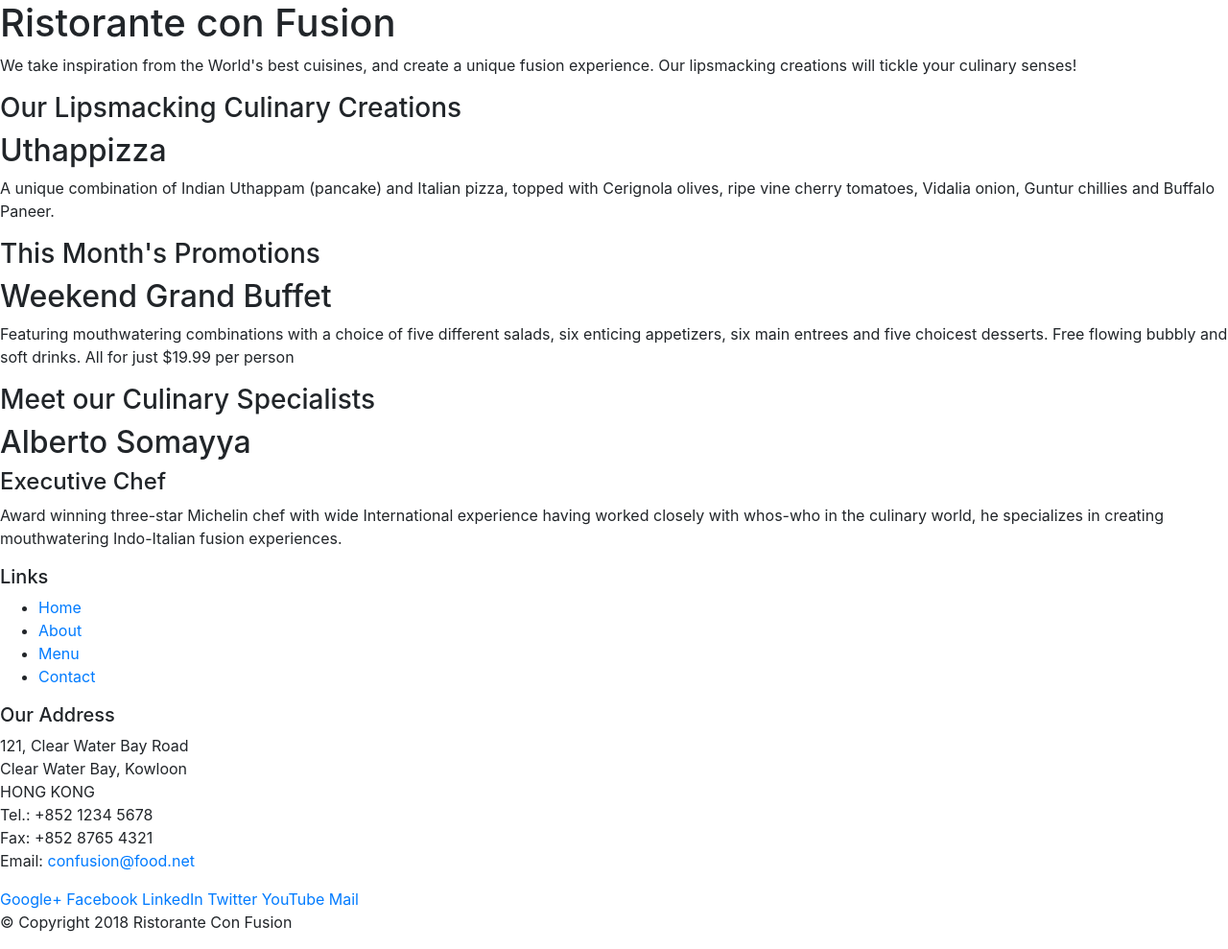
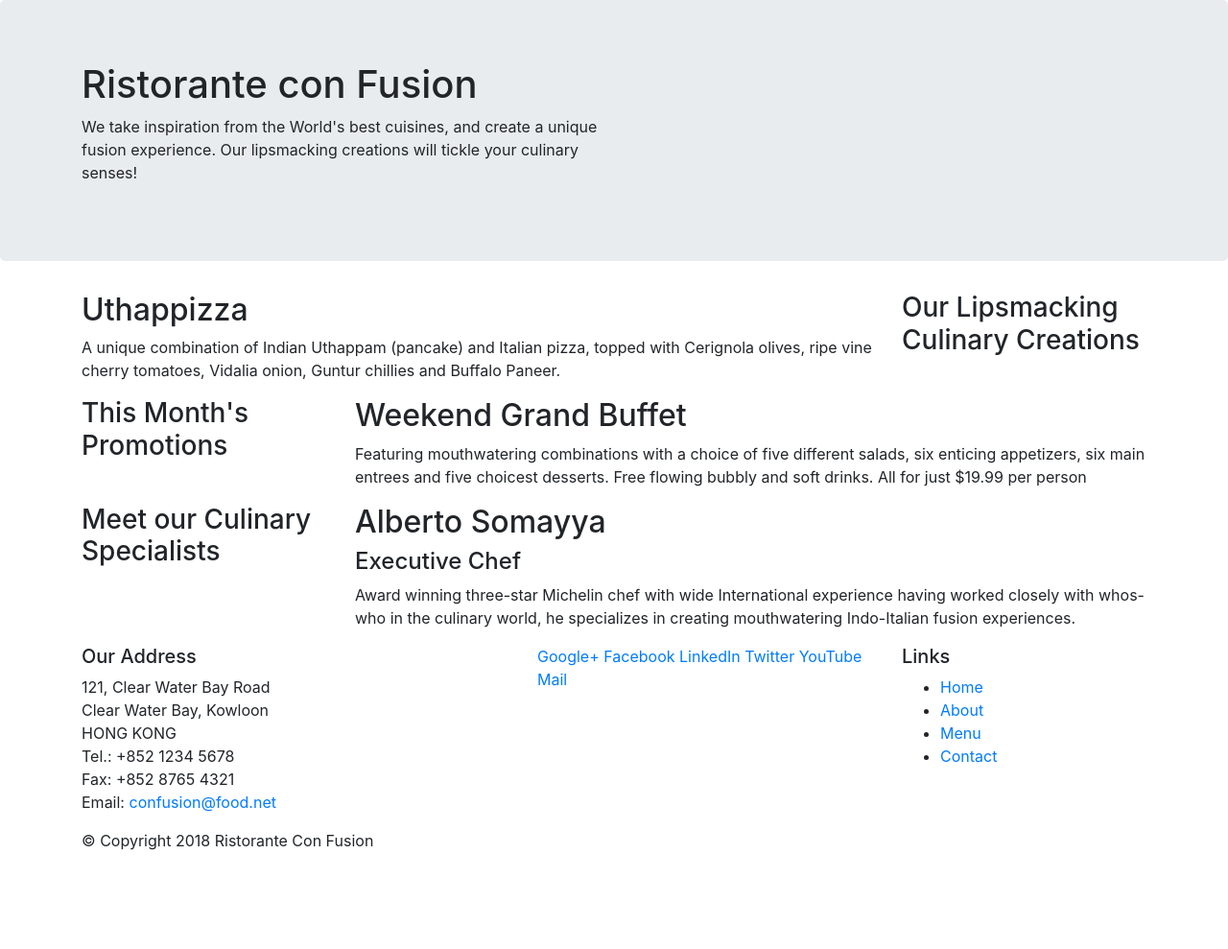
Before and after one commit to Macbeth2k/conFusion, a website: page index.html in a window 1280 px wide. Shown: the whole page at 96% size. After the commit the page ends 904 px from the top, so only its background shows below. Drawn offline with nearby package versions, Linux system fonts and the light colour scheme.

Commit message:
Bootstrap Grid Part 1

```diff
--- a/index.html
+++ b/index.html
@@ -13,26 +13,27 @@
 
 <body>
 
-    <header>
-        <div>
-            <div>
-                <div>
+    <header class="jumbotron">
+        <div class="container">
+            <div class="row">
+                <div class="col-12 col-sm-6">
                     <h1>Ristorante con Fusion</h1>
                     <p>We take inspiration from the World's best cuisines, and create a unique fusion experience. Our
                         lipsmacking creations will tickle your culinary senses!</p>
                 </div>
-                <div>
+                <div class="col-12 col-sm">
+                    <!-- logo -->
                 </div>
             </div>
         </div>
     </header>
 
-    <div>
-        <div>
-            <div>
+    <div class="container">
+        <div class="row">
+            <div class="col-12 col-sm-4 col-md-3 order-sm-last ">
                 <h3>Our Lipsmacking Culinary Creations</h3>
             </div>
-            <div>
+            <div class="col col-sm col-md order-sm-first ">
                 <h2>Uthappizza</h2>
                 <p>A unique combination of Indian Uthappam (pancake) and Italian pizza, topped with Cerignola olives,
                     ripe vine cherry tomatoes, Vidalia onion, Guntur chillies and Buffalo Paneer.</p>
@@ -40,11 +41,11 @@
         </div>
 
 
-        <div>
-            <div>
+        <div class="row">
+            <div class="col-12 col-sm-4 col-md-3">
                 <h3>This Month's Promotions</h3>
             </div>
-            <div>
+            <div class="col col-sm col-md">
                 <h2>Weekend Grand Buffet</h2>
                 <p>Featuring mouthwatering combinations with a choice of five different salads, six enticing appetizers,
                     six main entrees and five choicest desserts. Free flowing bubbly and soft drinks. All for just
@@ -52,11 +53,11 @@
             </div>
         </div>
 
-        <div>
-            <div>
+        <div class="row">
+            <div class="col-12 col-sm-4 col-md-3 order-sm-first ">
                 <h3>Meet our Culinary Specialists</h3>
             </div>
-            <div>
+            <div class="col col-sm col-md order-sm-last ">
                 <h2>Alberto Somayya</h2>
                 <h4>Executive Chef</h4>
                 <p>Award winning three-star Michelin chef with wide International experience having worked closely with
@@ -67,9 +68,9 @@
     </div>
 
     <footer>
-        <div>
-            <div>
-                <div>
+        <div class="container">
+            <div class="row">
+                <div class="col-4 col-sm-2 order-sm-last ">
                     <h5>Links</h5>
                     <ul>
                         <li><a href="#">Home</a></li>
@@ -78,7 +79,7 @@
                         <li><a href="#">Contact</a></li>
                     </ul>
                 </div>
-                <div>
+                <div class="col-7 col-sm-5">
                     <h5>Our Address</h5>
                     <address>
                         121, Clear Water Bay Road<br>
@@ -89,7 +90,7 @@
                         Email: <a href="mailto:confusion@food.net">confusion@food.net</a>
                     </address>
                 </div>
-                <div>
+                <div class="col-12 col-sm-4">
                     <div>
                         <a href="http://google.com/+">Google+</a>
                         <a href="http://www.facebook.com/profile.php?id=">Facebook</a>
@@ -100,8 +101,8 @@
                     </div>
                 </div>
             </div>
-            <div>
-                <div>
+            <div class="row">
+                <div class="col-auto">
                     <p>© Copyright 2018 Ristorante Con Fusion</p>
                 </div>
             </div>
```
